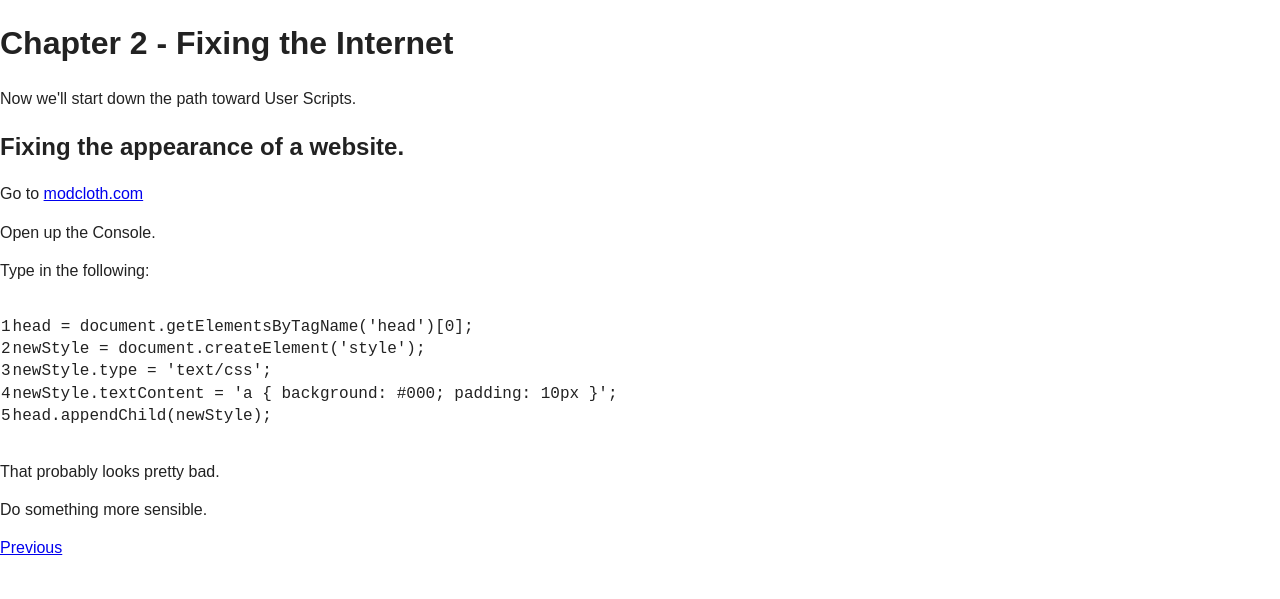
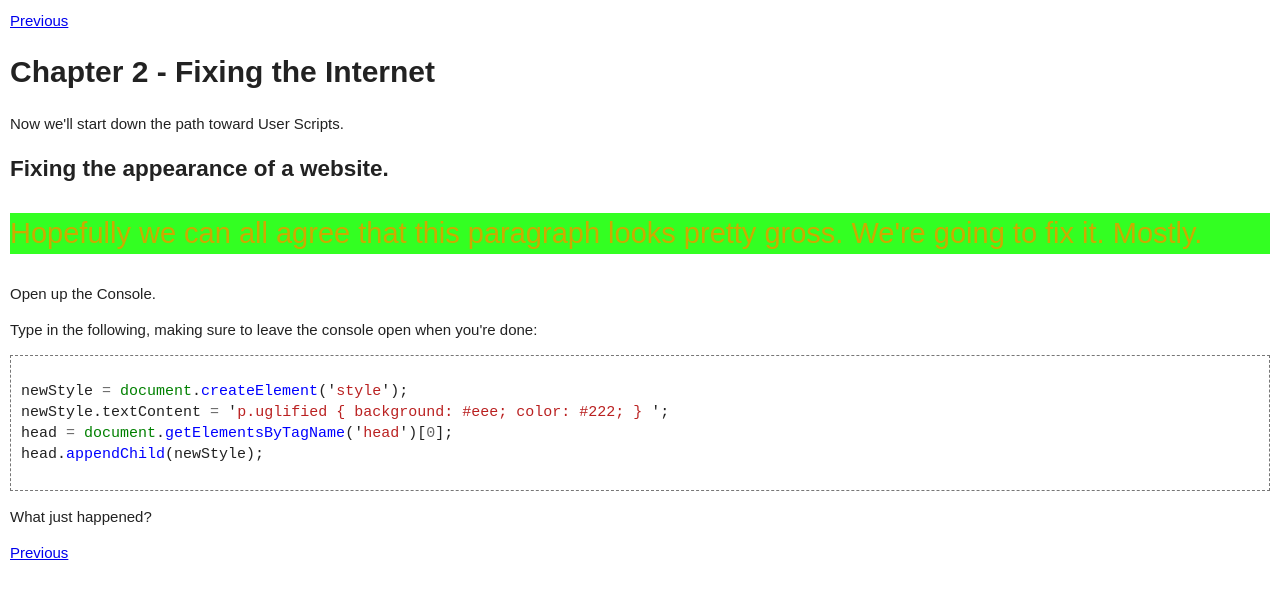
Before and after one commit to uhhuhyeah/build-stuff, a Jekyll site: the page built from chapter-02.html, in a window 1280 px wide. Shown: the top 599 px of the page. Built offline with Jekyll 4.4.1, drawn with Linux system fonts in a browser that asks for light colours; nearby versions of some CDN libraries.

Commit message:
More page layout fixups, getting pygments working right, filling in more of chapter 2

```diff
--- a/_layouts/chapter.html
+++ b/_layouts/chapter.html
@@ -6,38 +10,46 @@
 <head>
   <meta charset="utf-8">
   <meta http-equiv="X-UA-Compatible" content="IE=edge,chrome=1">
-  <title>___TITLE___</title>
-  <meta name="description" content="___DESCRIPTION___">
+  <title>{{ page.title }}</title>
+  <meta name="description" content="{{ page.description }}">
 
   <meta name="viewport" content="width=device-width">
-  <link rel="stylesheet" href="css/style.css">
+  <link rel="stylesheet" href="/css/style.css">
 
-  <script src="js/libs/modernizr-2.5.3.min.js"></script>
+  <script src="/js/libs/modernizr-2.5.3.min.js"></script>
+  <link rel="stylesheet" href="/css/pygments/default.css">
+
+  {% if page.include_css %}
+    {% for css_file in page.include_css %}
+      <link rel="stylesheet" href="css/{{ css_file }}.css">
+    {% endfor %}
+  {% endif %}
+
 </head>
 <body>
   <!--[if lt IE 7]><p class=chromeframe>Your browser is <em>ancient!</em> <a href="http://browsehappy.com/">Upgrade to a different browser</a> or <a href="http://www.google.com/chromeframe/?redirect=true">install Google Chrome Frame</a> to experience this site.</p><![endif]-->
   <header>
-
+    {% nav %}
   </header>
   <div role="main">
+    <h1>{{ page.title }}</h1>
     {{ content }}
   </div>
   <footer>
-
+    {% nav %}
   </footer>
 
+  <script src="//ajax.googleapis.com/ajax/libs/jquery/1.7.1/jquery.min.js"></script>
+  <script>window.jQuery || document.write('<script src="/js/libs/jquery-1.7.1.min.js"><\/script>')</script>
 
-  <script src="//ajax.googleapis.com/ajax/libs/jquery/1.7.1/jquery.min.js"></script>
-  <script>window.jQuery || document.write('<script src="js/libs/jquery-1.7.1.min.js"><\/script>')</script>
-
-  <script src="js/plugins.js"></script>
-  <script src="js/script.js"></script>
+  <script src="/js/plugins.js"></script>
+  <script src="/js/script.js"></script>
 
   <script>
     var _gaq=[['_setAccount','UA-XXXXX-X'],['_trackPageview']];
     (function(d,t){var g=d.createElement(t),s=d.getElementsByTagName(t)[0];
     g.src=('https:'==location.protocol?'//ssl':'//www')+'.google-analytics.com/ga.js';
-    s.parentNode.insertBefore(g,s)}(document,'script'));
+    s.parentNode.insertBefore(g,s)}(document, 'script'));
   </script>
 </body>
 </html>
--- a/chapter-00.html
+++ b/chapter-00.html
@@ -5,8 +5,6 @@ title: Chapter 00 - Setting up
 previous: index
 next: chapter-01
 ---
-<h1>{{ page.title }}</h1>
-
 <p>This is the part where you download Google Chrome.</p>
 
 <h2>Step 1 - Download Google Chrome.</h2>
@@ -14,5 +12,3 @@ next: chapter-01
 <h2>Step 2 - Open the Console.</h2>
 
 <h2>Step 3 - Make sure you know how to open Google Chrome and open the console.</h2>
-
-{% nav %}
--- a/chapter-01.html
+++ b/chapter-01.html
@@ -5,8 +5,6 @@ title: Chapter 1 - Start Building Stuff.
 previous: chapter-00
 next: chapter-02
 ---
-<h1>{{ page.title }}</h1>
-
 <p>
   This is the part where we start to build some stuff.
 </p>
@@ -37,5 +35,3 @@ next: chapter-02
 <p>
   Not worrying about saving files or correct document structure yet.
 </p>
-
-{% nav %}
--- a/chapter-02.html
+++ b/chapter-02.html
@@ -3,17 +3,17 @@
 layout: chapter
 title: Chapter 2 - Fixing the Internet
 previous: chapter-01
+include_css: ['chapter-02']
 ---
-<h1>{{ page.title }}</h1>
-
 <p>
   Now we'll start down the path toward User Scripts.
 </p>
 
 <h2>Fixing the appearance of a website.</h2>
 
-<p>
-  Go to <a href="http://www.modcloth.com">modcloth.com</a>
+<p class="uglified">
+  Hopefully we can all agree that this paragraph looks pretty gross.
+  We're going to fix it.  Mostly.
 </p>
 
 <p>
@@ -21,22 +21,16 @@ previous: chapter-01
 </p>
 
 <p>
-  Type in the following:
+  Type in the following, making sure to leave the console open when
+  you're done:
 </p>
-{% highlight javascript linenos %}
+{% highlight javascript %}
+newStyle = document.createElement('style');
+newStyle.textContent = 'p.uglified { background: #eee; color: #222; } ';
 head = document.getElementsByTagName('head')[0];
-newStyle = document.createElement('style');
-newStyle.type = 'text/css';
-newStyle.textContent = 'a { background: #000; padding: 10px }';
 head.appendChild(newStyle);
 {% endhighlight %}
 
 <p>
-  That probably looks pretty bad.
+  What just happened?
 </p>
-
-<p>
-  Do something more sensible.
-</p>
-
-{% nav %}
--- /dev/null
+++ b/css/chapter-02.css
@@ -0,0 +1,5 @@
+.uglified {
+    font-size: 29px;
+    color: #ca0;
+    background: #3f2;
+}
--- /dev/null
+++ b/css/pygments/default.css
@@ -0,0 +1,61 @@
+.hll { background-color: #ffffcc }
+.c { color: #408080; font-style: italic } /* Comment */
+.err { border: 1px solid #FF0000 } /* Error */
+.k { color: #008000; font-weight: bold } /* Keyword */
+.o { color: #666666 } /* Operator */
+.cm { color: #408080; font-style: italic } /* Comment.Multiline */
+.cp { color: #BC7A00 } /* Comment.Preproc */
+.c1 { color: #408080; font-style: italic } /* Comment.Single */
+.cs { color: #408080; font-style: italic } /* Comment.Special */
+.gd { color: #A00000 } /* Generic.Deleted */
+.ge { font-style: italic } /* Generic.Emph */
+.gr { color: #FF0000 } /* Generic.Error */
+.gh { color: #000080; font-weight: bold } /* Generic.Heading */
+.gi { color: #00A000 } /* Generic.Inserted */
+.go { color: #808080 } /* Generic.Output */
+.gp { color: #000080; font-weight: bold } /* Generic.Prompt */
+.gs { font-weight: bold } /* Generic.Strong */
+.gu { color: #800080; font-weight: bold } /* Generic.Subheading */
+.gt { color: #0040D0 } /* Generic.Traceback */
+.kc { color: #008000; font-weight: bold } /* Keyword.Constant */
+.kd { color: #008000; font-weight: bold } /* Keyword.Declaration */
+.kn { color: #008000; font-weight: bold } /* Keyword.Namespace */
+.kp { color: #008000 } /* Keyword.Pseudo */
+.kr { color: #008000; font-weight: bold } /* Keyword.Reserved */
+.kt { color: #B00040 } /* Keyword.Type */
+.m { color: #666666 } /* Literal.Number */
+.s { color: #BA2121 } /* Literal.String */
+.na { color: #7D9029 } /* Name.Attribute */
+.nb { color: #008000 } /* Name.Builtin */
+.nc { color: #0000FF; font-weight: bold } /* Name.Class */
+.no { color: #880000 } /* Name.Constant */
+.nd { color: #AA22FF } /* Name.Decorator */
+.ni { color: #999999; font-weight: bold } /* Name.Entity */
+.ne { color: #D2413A; font-weight: bold } /* Name.Exception */
+.nf { color: #0000FF } /* Name.Function */
+.nl { color: #A0A000 } /* Name.Label */
+.nn { color: #0000FF; font-weight: bold } /* Name.Namespace */
+.nt { color: #008000; font-weight: bold } /* Name.Tag */
+.nv { color: #19177C } /* Name.Variable */
+.ow { color: #AA22FF; font-weight: bold } /* Operator.Word */
+.w { color: #bbbbbb } /* Text.Whitespace */
+.mf { color: #666666 } /* Literal.Number.Float */
+.mh { color: #666666 } /* Literal.Number.Hex */
+.mi { color: #666666 } /* Literal.Number.Integer */
+.mo { color: #666666 } /* Literal.Number.Oct */
+.sb { color: #BA2121 } /* Literal.String.Backtick */
+.sc { color: #BA2121 } /* Literal.String.Char */
+.sd { color: #BA2121; font-style: italic } /* Literal.String.Doc */
+.s2 { color: #BA2121 } /* Literal.String.Double */
+.se { color: #BB6622; font-weight: bold } /* Literal.String.Escape */
+.sh { color: #BA2121 } /* Literal.String.Heredoc */
+.si { color: #BB6688; font-weight: bold } /* Literal.String.Interpol */
+.sx { color: #008000 } /* Literal.String.Other */
+.sr { color: #BB6688 } /* Literal.String.Regex */
+.s1 { color: #BA2121 } /* Literal.String.Single */
+.ss { color: #19177C } /* Literal.String.Symbol */
+.bp { color: #008000 } /* Name.Builtin.Pseudo */
+.vc { color: #19177C } /* Name.Variable.Class */
+.vg { color: #19177C } /* Name.Variable.Global */
+.vi { color: #19177C } /* Name.Variable.Instance */
+.il { color: #666666 } /* Literal.Number.Integer.Long */
--- a/css/style.css
+++ b/css/style.css
@@ -7,7 +7,7 @@ audio:not([controls]) { display: none; }
 
 html { font-size: 100%; -webkit-text-size-adjust: 100%; -ms-text-size-adjust: 100%; }
 html, button, input, select, textarea { font-family: sans-serif; color: #222; }
-body { margin: 0; font-size: 1em; line-height: 1.4; }
+body { margin: 10px; font-size: 15px; line-height: 1.4; }
 
 ::-moz-selection { background: #fe57a1; color: #fff; text-shadow: none; }
 ::selection { background: #fe57a1; color: #fff; text-shadow: none; }
@@ -65,7 +65,13 @@ td { vertical-align: top; }
 .chromeframe { margin: 0.2em 0; background: #ccc; color: black; padding: 0.2em 0; }
 
 
-
+.highlight {
+    padding: 10px;
+    border: 1px dashed #777;
+}
+.highlight .lineno {
+    color: #333;
+}
 
 
 
@@ -73,8 +79,6 @@ td { vertical-align: top; }
 
 
 @media only screen and (min-width: 35em) {
-
-
 }
 
 .ir { display: block; border: 0; text-indent: -999em; overflow: hidden; background-color: transparent; background-repeat: no-repeat; text-align: left; direction: ltr; *line-height: 0; }
```
Also changed, not shown: other parts of _layouts/chapter.html (+4 -0 lines), index.html (+12 -3 lines).
